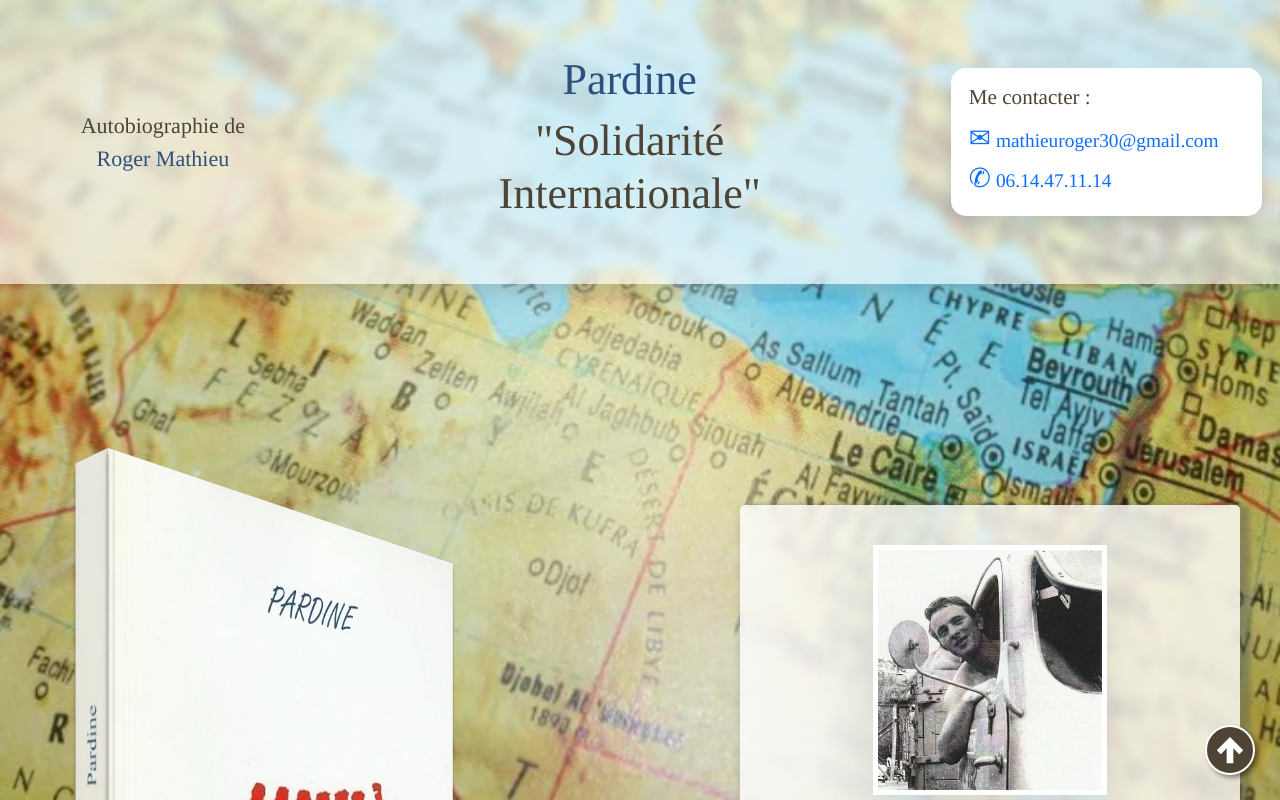
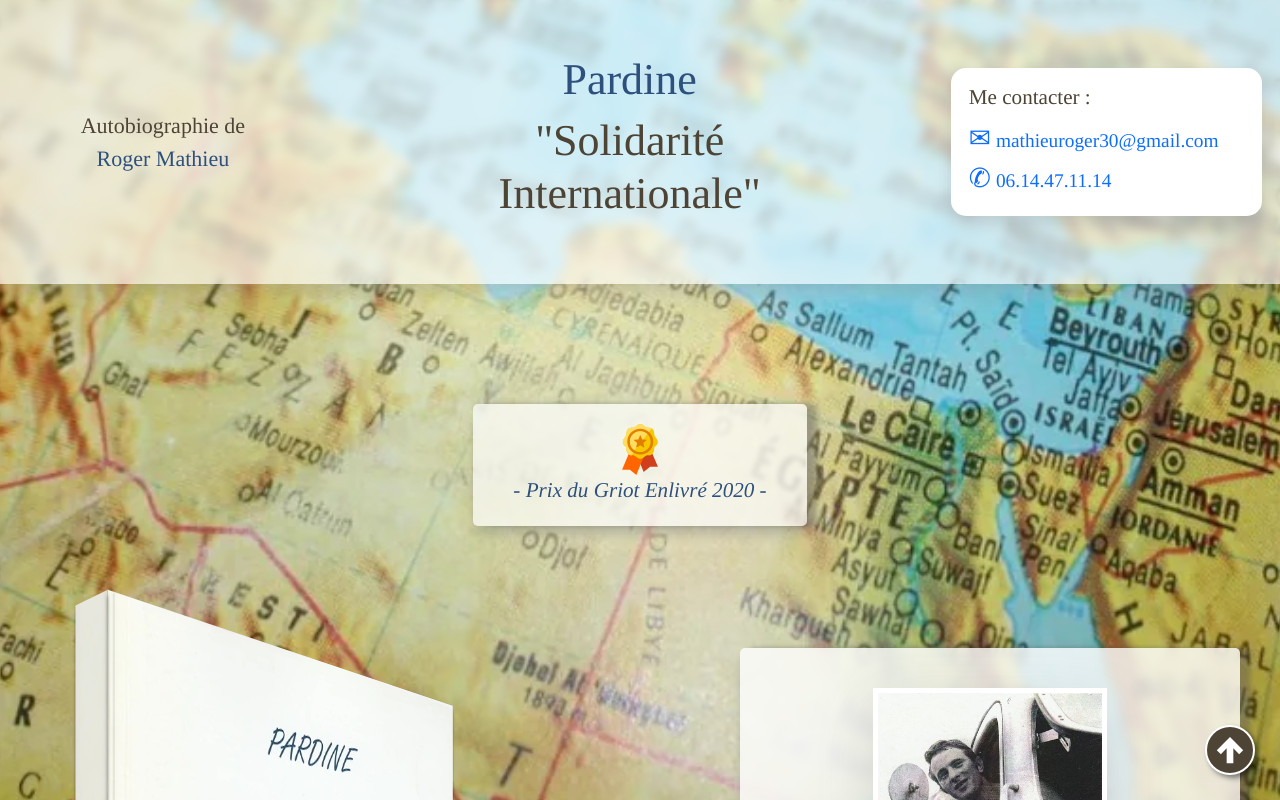
Before and after one commit to NicolasKwi/rmp, a plain HTML site: page index.html in a window 1280 px wide. Shown: the top 800 px of the page. Drawn offline with Linux system fonts and the light colour scheme.

Commit message:
modif prix griot et coquille extrait

```diff
--- a/index.html
+++ b/index.html
@@ -34,7 +34,60 @@
             <a href="tel:+33614471114"><span>✆</span>06.14.47.11.14</a>
           </div>
         </div>
-        <div class="entete-espace" style="height: 150px"></div>
+        <div class="entete-espace" style="height: 120px"></div>
+        <div class="affiche_prix">
+          <svg
+            xmlns="http://www.w3.org/2000/svg"
+            xml:space="preserve"
+            width="360px"
+            height="512px"
+            version="1.1"
+            shape-rendering="geometricPrecision"
+            text-rendering="geometricPrecision"
+            image-rendering="optimizeQuality"
+            fill-rule="evenodd"
+            clip-rule="evenodd"
+            viewBox="0 0 360 511.48"
+            xmlns:xlink="http://www.w3.org/1999/xlink"
+            xmlns:xodm="http://www.corel.com/coreldraw/odm/2003"
+          >
+            <g id="Layer_x0020_1">
+              <metadata id="CorelCorpID_0Corel-Layer" />
+              <polygon
+                fill="#D0401B"
+                points="144.83,306.61 296.28,280.53 360,429.51 281.2,428.61 216.45,481.14 "
+              />
+              <polygon
+                fill="#FF6600"
+                points="231.94,290.08 69.57,294.38 0,459.86 78.8,458.95 143.55,511.48 "
+              />
+              <path
+                fill="#F5C800"
+                d="M183.21 0.03c9.35,-0.4 16.72,2.86 24.15,7.59 9.44,5.98 20.06,17.8 33.17,25.3 18.45,10.54 52.61,-4 70.11,21.99 10.21,15.16 10.69,27.04 11.45,38.78 0.82,12.67 3.04,24.32 16,41.47 21.47,28.38 25.94,47.27 14.88,66.96 -7.54,13.42 -23.41,20.88 -27.09,29.38 -7.81,18.09 0.83,31.72 -9.87,52.81 -7.43,14.62 -18.89,24.26 -34.16,29.18 -12.88,4.14 -25.8,-1.85 -36.1,2.48 -18.12,7.61 -31.48,25.3 -45.89,29.77 -5.57,1.73 -11.11,2.58 -16.65,2.54 -5.53,0.04 -11.08,-0.81 -16.64,-2.54 -14.42,-4.47 -27.78,-22.16 -45.9,-29.77 -10.3,-4.33 -23.22,1.66 -36.1,-2.48 -15.26,-4.92 -26.73,-14.56 -34.16,-29.18 -10.7,-21.09 -2.06,-34.72 -9.87,-52.81 -3.68,-8.5 -19.55,-15.96 -27.09,-29.38 -11.06,-19.69 -6.58,-38.58 14.88,-66.96 12.96,-17.15 15.18,-28.8 16,-41.47 0.76,-11.74 1.24,-23.62 11.45,-38.78 17.5,-25.99 51.66,-11.45 70.11,-21.99 13.12,-7.5 23.73,-19.32 33.17,-25.3 7.44,-4.73 14.81,-7.99 24.15,-7.59z"
+              />
+              <path
+                fill="#FFDD61"
+                d="M183.21 0.04c9.35,-0.41 16.71,2.86 24.15,7.58 9.44,5.98 20.06,17.8 33.17,25.3 14.67,8.38 39.28,0.91 57.54,10.56l-206.12 271.42c-2.45,-0.2 -4.92,-0.62 -7.38,-1.41 -15.27,-4.92 -26.73,-14.55 -34.16,-29.18 -10.7,-21.09 -2.06,-34.72 -9.87,-52.81 -3.68,-8.5 -19.55,-15.96 -27.09,-29.38 -11.06,-19.69 -6.58,-38.58 14.87,-66.96 12.97,-17.14 15.19,-28.8 16.01,-41.47 0.76,-11.74 1.24,-23.62 11.44,-38.78 17.51,-26 51.68,-11.45 70.12,-21.99 13.12,-7.5 23.74,-19.32 33.17,-25.3 7.44,-4.72 14.81,-7.99 24.15,-7.58z"
+              />
+              <circle fill="#E37E00" cx="182.71" cy="176.83" r="130.04" />
+              <path
+                fill="#F5C800"
+                d="M182.71 72.88c57.41,0 103.94,46.54 103.94,103.95 0,57.41 -46.53,103.95 -103.94,103.95 -57.41,0 -103.95,-46.54 -103.95,-103.95 0,-57.41 46.54,-103.95 103.95,-103.95z"
+              />
+              <path
+                fill="#FFDD61"
+                d="M182.71 72.88c27.48,0 52.49,10.67 71.07,28.09l-127.44 163.2c-4.62,-2.98 -8.99,-6.33 -13.07,-9.99 -21.18,-19.02 -34.51,-46.63 -34.51,-77.35 0,-57.41 46.54,-103.95 103.95,-103.95z"
+              />
+              <path
+                fill="#E37E00"
+                fill-rule="nonzero"
+                d="M185.78 116.08l16.31 38.19 41.36 3.71c1.83,0.16 3.18,1.77 3.02,3.59 -0.07,0.89 -0.49,1.67 -1.12,2.21l0 0 -31.29 27.33 9.26 40.5c0.41,1.79 -0.71,3.57 -2.5,3.98 -0.92,0.21 -1.83,0.02 -2.56,-0.45l-35.55 -21.26 -35.66 21.32c-1.57,0.94 -3.61,0.43 -4.55,-1.14 -0.46,-0.77 -0.57,-1.64 -0.39,-2.45l0 0 9.26 -40.5 -31.3 -27.33c-1.38,-1.2 -1.52,-3.3 -0.31,-4.68 0.61,-0.7 1.46,-1.08 2.32,-1.13l41.26 -3.7 16.32 -38.21c0.72,-1.69 2.67,-2.47 4.35,-1.75 0.84,0.35 1.45,1 1.77,1.77l0 0z"
+              />
+            </g>
+          </svg>
+          <p class="affiche_prix_p">- Prix du Griot Enlivré 2020 -</p>
+        </div>
+        <div class="entete-espace" style="height: 50px"></div>
         <div class="livre-pardine">
           <div class="contenu-livre">
             <div class="livre">
@@ -75,8 +128,6 @@
             <p>Pages : <strong>355</strong></p>
             <p>Prix : <strong>12 €</strong></p>
           </div>
-
-          <p class="details-livre_bottom">- Prix du Griot Enlivré 2020 -</p>
         </div>
         <div class="vente-livre">
           <h2>Commander mon autobiographie "Pardine"</h2>
@@ -204,7 +255,10 @@
               <img src="./public/img/rogerm/Top-089.webp" alt="Brassens" />
             </div>
             <div class="slide">
-              <img src="./public/img/rogerm/WP_20151215_013.webp" alt="Mon ami" />
+              <img
+                src="./public/img/rogerm/WP_20151215_013.webp"
+                alt="Mon ami"
+              />
             </div>
             <div class="slide">
               <img
@@ -465,11 +519,11 @@
               ma vie.
             </p>
             <img
-            class="photo-denis"
-            src="./public/img/denis_pincemaille.webp"
-            title="Denis Pincemaille"
-            alt="Denis Pincemaille"
-          />
+              class="photo-denis"
+              src="./public/img/denis_pincemaille.webp"
+              title="Denis Pincemaille"
+              alt="Denis Pincemaille"
+            />
             <p>
               Par chance, je ne suis <strong>pas seul</strong> dans cette
               épreuve, un ami Toulousain <strong>Denis Pincemaille</strong>,
@@ -663,7 +717,7 @@
           </p>
           <p>
             Quelques jours auparavant, je l'avais vu très affaibli par les
-            chimiothérapies. Papa vivait seul depuis quelques amiées et sa
+            chimiothérapies. Papa vivait seul depuis quelques années et sa
             séparation avec Maman avait surpris tous ses enfants. Un matin,
             alors qu'il était à la retraite depuis quelque temps, il avait pris
             sa valise et quitté son domicile. Je n'y croyais pas et je voyais ce
--- a/public/css/style.css
+++ b/public/css/style.css
@@ -190,6 +190,31 @@ p::first-letter {
   height: 100px;
 }*/
 /* ************************* */
+.affiche_prix {
+  width: fit-content;
+  padding: 20px 40px;
+  margin: 0 auto;
+  background-color: rgba(255, 255, 255, 0.7);
+  backdrop-filter: blur(2px);
+  border-radius: 5px;
+  box-shadow: 0px 10px 10px rgba(128, 128, 128, 0.3),
+    10px 0px 10px rgba(128, 128, 128, 0.3), 10px 0px 5px rgba(0, 0, 0, 0.2);
+}
+.affiche_prix_p {
+  text-align: center;
+  font-style: italic;
+  font-size: 1.2rem;
+  color: rgb(46, 80, 125);
+  /* text-shadow: 1px 1px 1px rgba(0, 0, 0, 0.5);*/
+}
+
+.affiche_prix svg {
+  display: block;
+  margin: 0 auto;
+  width: 36px;
+  height: 51px;
+}
+
 .livre-pardine {
   display: flex;
   justify-content: center;
@@ -345,9 +370,11 @@ p::first-letter {
 .details-livre {
   max-width: 300px;
   margin: 35px auto;
+
+  font-size: 0.9em;
   background-color: rgba(255, 255, 255, 0.6);
   backdrop-filter: blur(5px);
-  padding: 15px 20px;
+  padding: 15px 20px 25px 20px;
   border-radius: 5px;
   box-shadow: 0px 10px 10px rgba(128, 128, 128, 0.3),
     10px 0px 10px rgba(128, 128, 128, 0.3), 10px 0px 5px rgba(0, 0, 0, 0.2);
@@ -376,11 +403,7 @@ p::first-letter {
   font-style: italic;
   font-size: 0.9em;
 }
-.details-livre .details-livre_bottom {
-  margin-top: 20px;
-  font-style: italic;
-  font-size: 0.9em;
-}
+
 .vente-livre {
   background-color: rgba(255, 255, 255, 0.8);
   /*background-color: rgba(255, 255, 255, 0.5);*/
```
Also changed, not shown: public/img/achievement-award-medal-icon.svg (added).
